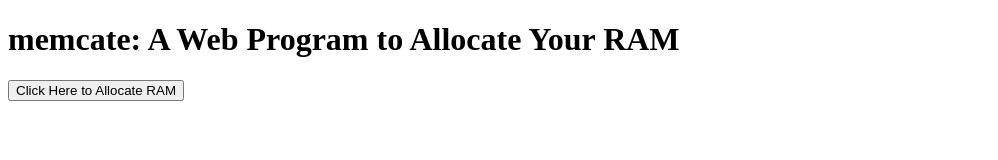
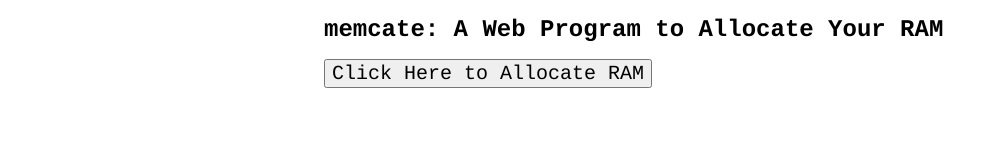
Before and after one commit to dotimothy/memallocate, a plain HTML site: page index.html in a window 1280 px wide. Shown: the whole page, without its empty margins (0-998 px from the left). Drawn offline with Linux system fonts and the light colour scheme.

Commit message:
Made it look nicer

```diff
--- a/index.html
+++ b/index.html
@@ -1,5 +1,18 @@
 <!DOCTYPE html>
-<h1>memcate: A Web Program to Allocate Your RAM</h1>
-<button onclick="memTest()">Click Here to Allocate RAM</button>
+<head>
+	<title>memcate: The JS Memory Allocator</title>
+</head>
+
+<body>
+<div style="margin:auto; width:50%">
+
+<h1 style="font-family:Courier; font-size: 1.5em">memcate: A Web Program to Allocate Your RAM</h1>
+
+<button style="font-family:Courier; font-size: 1.25em" onclick="memTest()">Click Here to Allocate RAM</button>
+
+</div>
+</body>
+
+
 <script src="main.js"></script>
 </html>
--- a/main.js
+++ b/main.js
@@ -1,3 +1,6 @@
 function memTest() {
-	var memBackground = new Worker('mem.js');
+	confirm = alert('Are You Ok With Background Processes & Sudden Crashes?')
+	if(confirm == true) {
+		var memBackground = new Worker('mem.js');
+	}
 }
```
